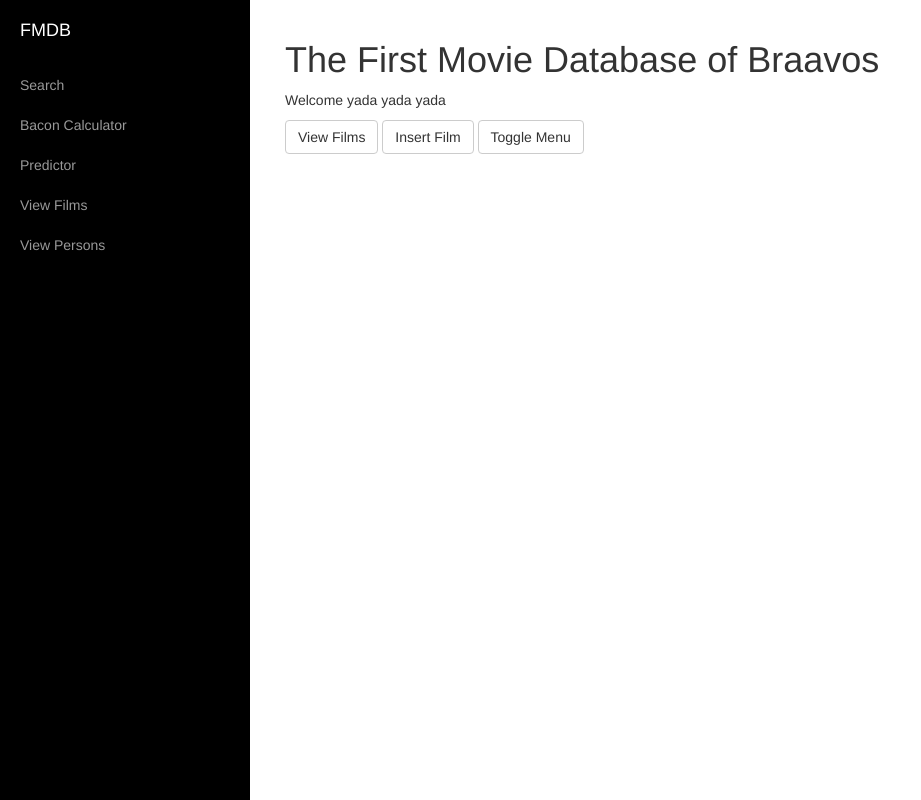
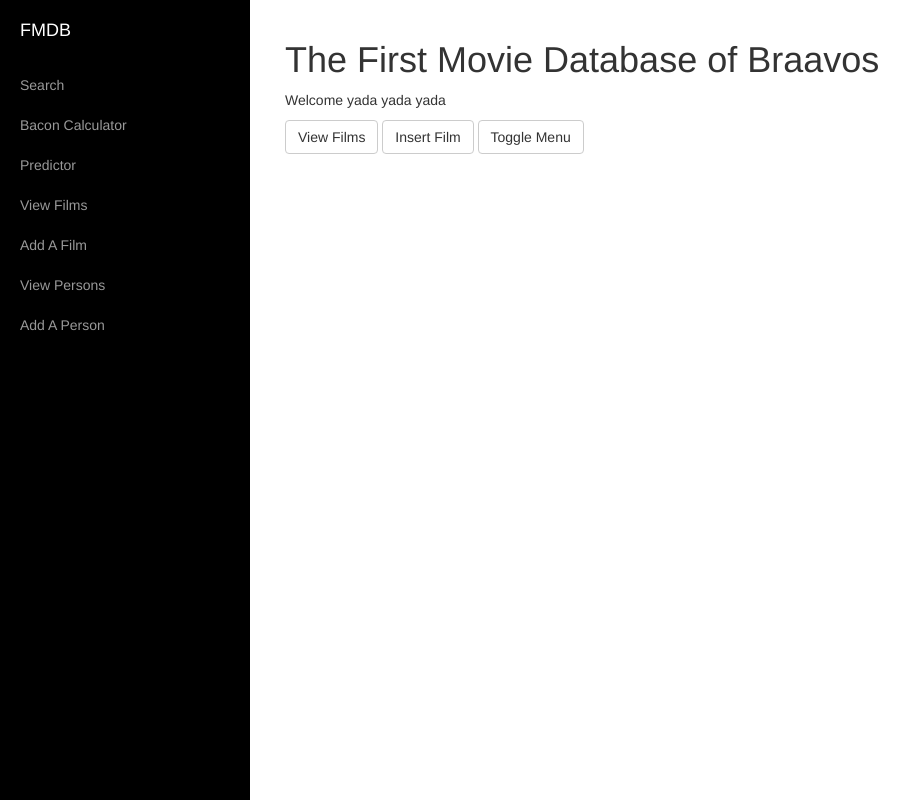
Before and after one commit to shuyangli/TheIronBank, a PHP site: page /index.php in a window 1280 px wide. Shown: the whole page, without its empty margins (0-921 px from the left). Run offline with PHP 8.4, Linux system fonts and the light colour scheme.

Commit message:
added links to sidebar

```diff
--- a/partials/sidebar.php
+++ b/partials/sidebar.php
@@ -23,7 +23,13 @@
                     <a href="films.php">View Films</a>
                 </li>
                 <li>
+                    <a href="insert_film_form.php">Add A Film</a>
+                </li>
+                <li>
                     <a href="persons.php">View Persons</a>
+                </li>
+                <li>
+                    <a href="insert_person_form.php">Add A Person</a>
                 </li>
             </ul>
         </div>
```
